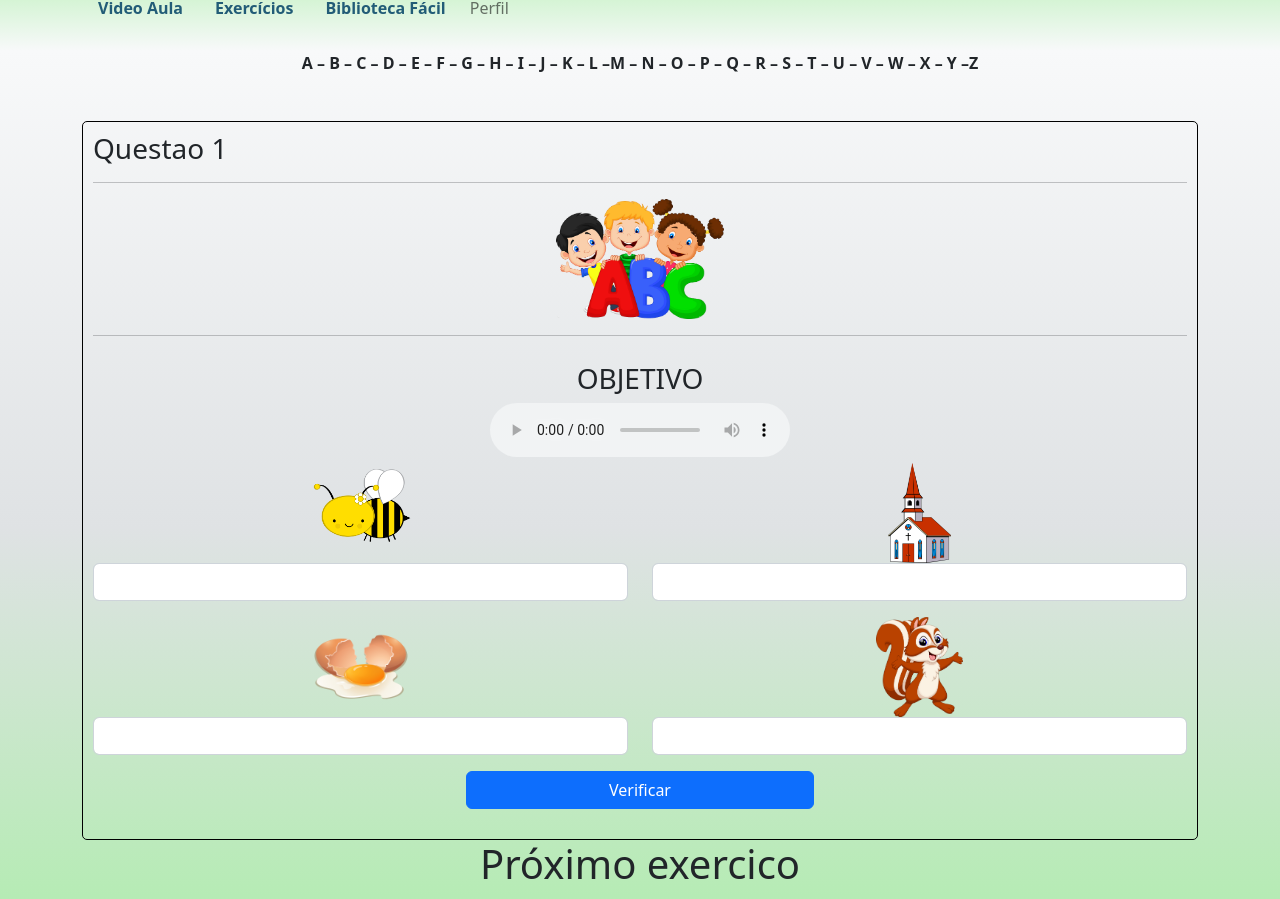
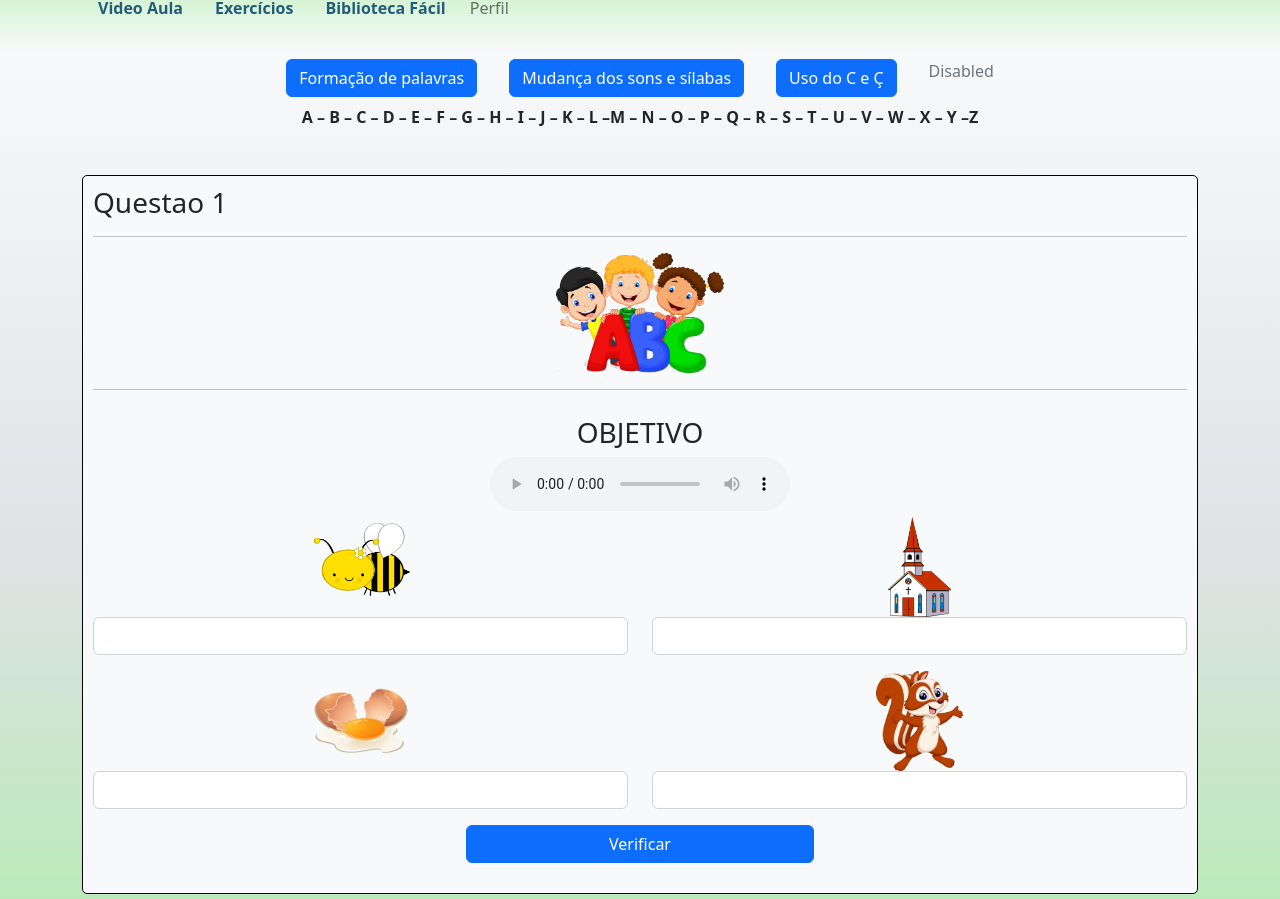
Before and after one commit to MauriMenezes/Alfa, a React (Create React App) app: page /ex1 in a window 1280 px wide. Shown: the part 139-1038 px from the top of the page. Built offline with nearby package versions, Linux system fonts and the light colour scheme.

Commit message:
feat : navegação entre as páginas de exercicio

```diff
--- a/src/components/LinksExercicios/index.jsx
+++ b/src/components/LinksExercicios/index.jsx
@@ -1,12 +1,41 @@
+import { Button, Col, Container, Row } from "react-bootstrap"
+import Nav from 'react-bootstrap/Nav';
+import { Link } from "react-router-dom"
 
+const LinkPages = () => {
 
-const PagExe = () => {
+  return (
 
-  <>
+    <>
+      <Nav className="justify-content-center" activeKey="/home">
+        <Nav.Item>
+          <Nav.Link href="/ex1">
+            <Button>Formação de palavras</Button>
+          </Nav.Link>
+        </Nav.Item>
+        <Nav.Item>
+          <Nav.Link eventKey="link-1" href="/ex2">
+            <Button>Mudança dos sons e sílabas </Button>
+          </Nav.Link>
+        </Nav.Item>
+        <Nav.Item>
+          <Nav.Link eventKey="link-2" href="/ex3">
+            <Button>Uso do C e Ç</Button>
+          </Nav.Link>
+        </Nav.Item>
+        <Nav.Item>
+          <Nav.Link eventKey="link-3" disabled>
+            Disabled
+          </Nav.Link>
+        </Nav.Item>
+      </Nav>
 
 
 
-  </>
 
+
+
+    </>
+  )
 }
-export default PagExe;
+export default LinkPages
--- a/src/pages/exercicios/ex1/index.jsx
+++ b/src/pages/exercicios/ex1/index.jsx
@@ -7,6 +7,8 @@ import { Link } from "react-router-dom"
 
 import { Button, Col, Container, Row } from "react-bootstrap"
 import Header from "../../../components/Header"
+import PagExe from "../../../components/LinksExercicios";
+import LinkPages from "../../../components/LinksExercicios";
 
 const Ex1 = () => {
 
@@ -33,7 +35,9 @@ const Ex1 = () => {
       <main>
 
         <Container>
+          <LinkPages />
           <div className="next">
+
             <div >
               <p>
                 <strong>A – B – C – D – E – F – G – H – I –
@@ -125,7 +129,7 @@ const Ex1 = () => {
 
             <Row >
               <Col >
-                <h1 >Próximo exercico</h1>
+                <h1 >Próximo exercicio</h1>
                 <p>Mudanças de sons e silabas</p>
               </Col>
               <div>
--- a/src/pages/exercicios/ex2/index.jsx
+++ b/src/pages/exercicios/ex2/index.jsx
@@ -7,6 +7,7 @@ import { Link } from "react-router-dom"
 
 import { Button, Col, Container, Row } from "react-bootstrap"
 import Header from "../../../components/Header"
+import LinkPages from "../../../components/LinksExercicios";
 
 const Ex2 = () => {
 
@@ -33,6 +34,7 @@ const Ex2 = () => {
       <main>
 
         <Container>
+          <LinkPages />
           <div className="next">
             <div >
               <p>
@@ -145,7 +147,7 @@ const Ex2 = () => {
 
             <Row >
               <Col >
-                <h1 >Próximo exercico</h1>
+                <h1 >Próximo exercicio</h1>
                 <p>Mudanças de sons e silabas</p>
               </Col>
               <div>
--- a/src/pages/exercicios/exe.css
+++ b/src/pages/exercicios/exe.css
@@ -3,6 +3,7 @@
   border-radius: 5px;
   padding: 10px;
   padding-bottom: 30px;
+  background-color: #F8F9FA;
 }
 
 .img-exe {
```
